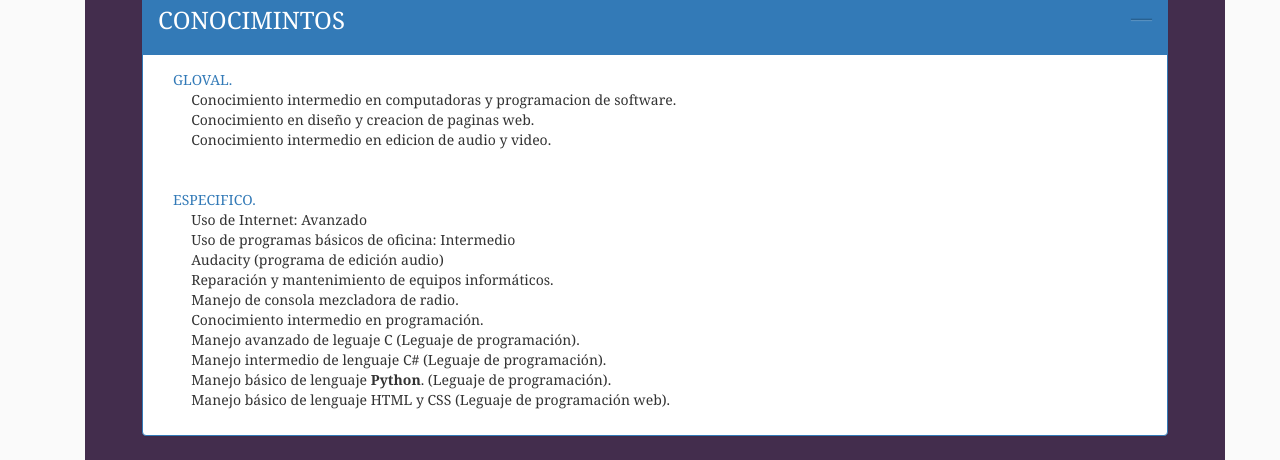
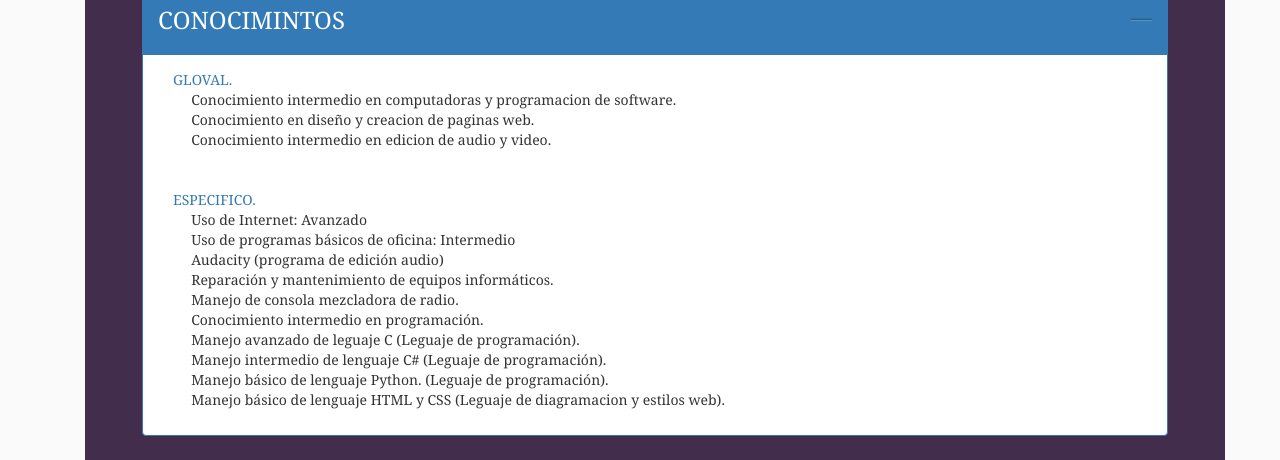
Before and after one commit to BraianVargas/CV, a plain HTML site: page index.html in a window 1280 px wide. Shown: the part 1384-1844 px from the top of the page. Drawn offline with nearby package versions, Linux system fonts and the light colour scheme; a script that the page names is missing; a web font is replaced by a local one.

Commit message:
Update index.html

```diff
--- a/index.html
+++ b/index.html
@@ -193,9 +193,9 @@
                                     <br>&nbsp;&nbsp;&nbsp;&nbsp;
                                     Manejo intermedio de lenguaje C# (Leguaje de programación).
                                     <br>&nbsp;&nbsp;&nbsp;&nbsp;
-                                    Manejo básico de lenguaje <strong>Python</strong>. (Leguaje de programación).
+                                    Manejo básico de lenguaje Python. (Leguaje de programación).
                                     <br>&nbsp;&nbsp;&nbsp;&nbsp;
-                                    Manejo básico de lenguaje HTML y CSS (Leguaje de programación web).
+                                    Manejo básico de lenguaje HTML y CSS (Leguaje de diagramacion y estilos web).
                                     <br>
                                     </ul>
                                 </p>
```
